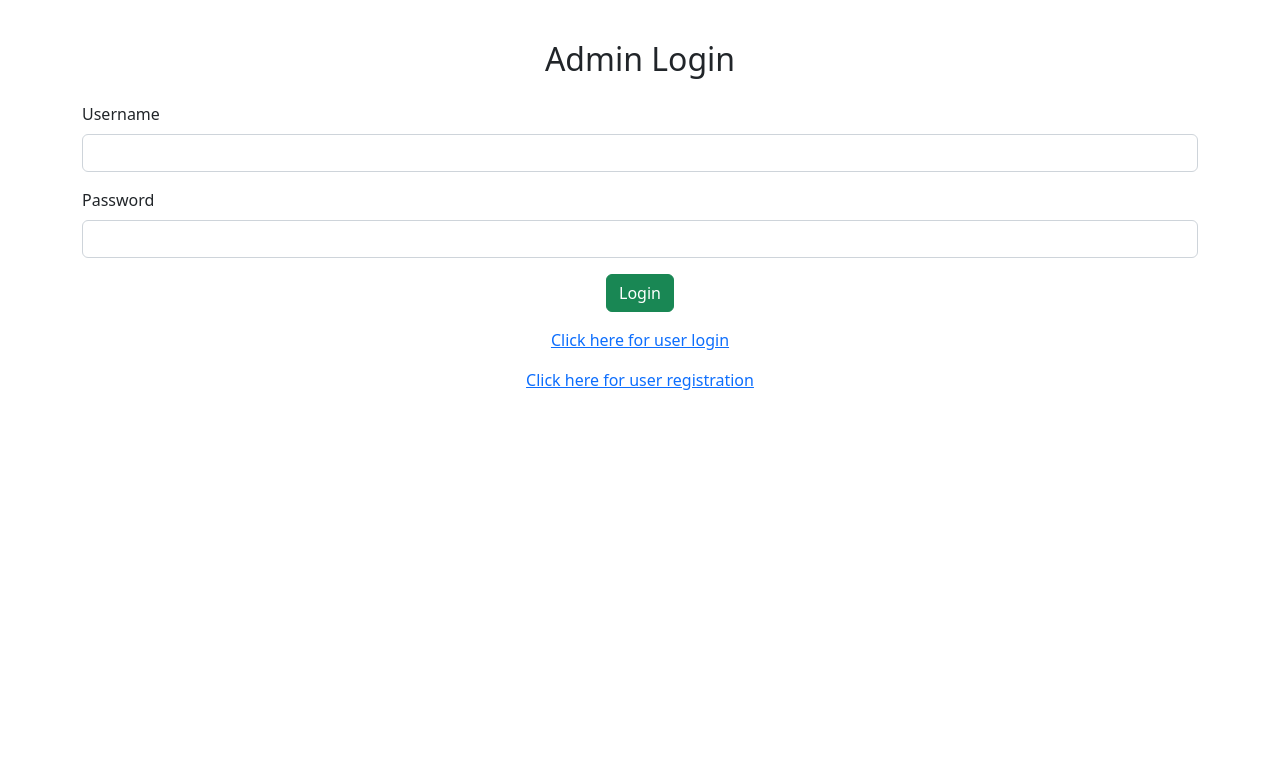
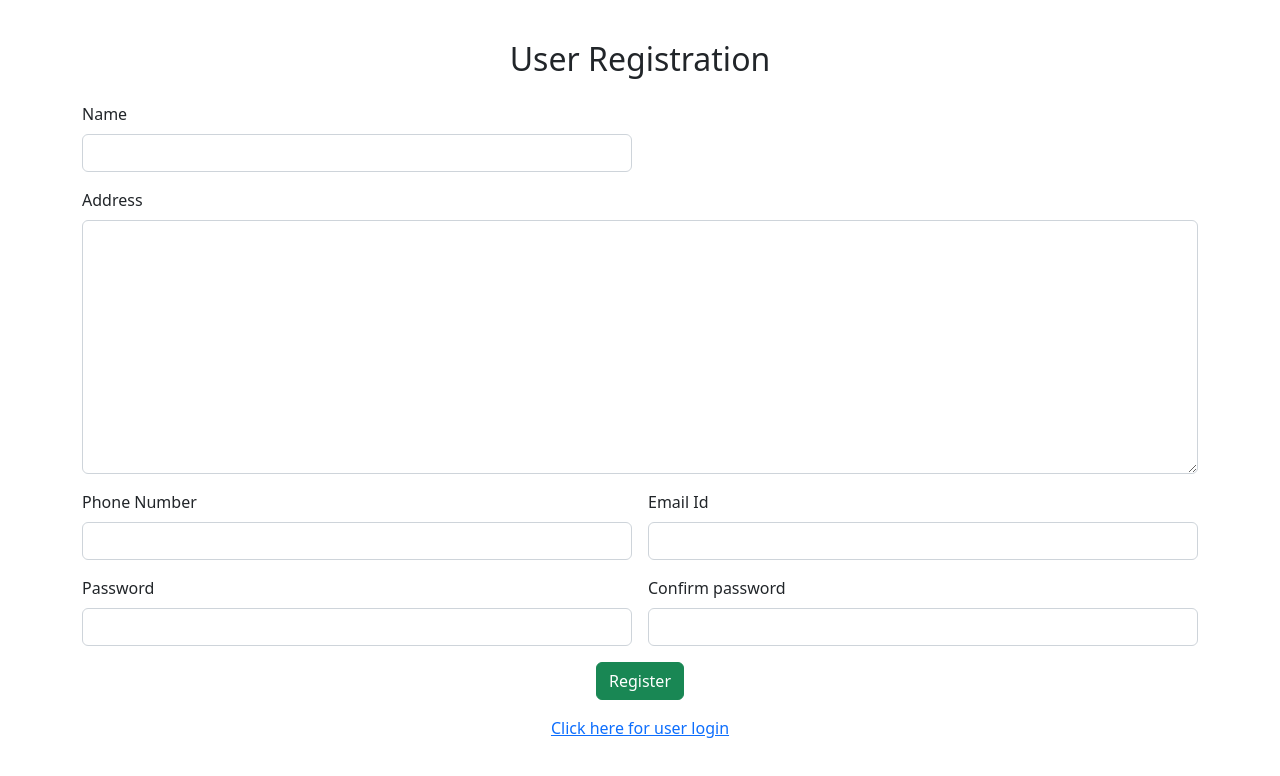
Before and after one commit to Asiyacm/New-Shoppingcart-Angular-App, an Angular app: page / in a window 1280 px wide. Shown: the top 776 px of the page. Built offline with nearby package versions, Linux system fonts and the light colour scheme.

Commit message:
userRegister commit

```diff
--- a/src/app/app.component.html
+++ b/src/app/app.component.html
@@ -1,2 +1,2 @@
-<app-admin-login></app-admin-login>
+<app-user-register></app-user-register>
 <router-outlet></router-outlet>
--- a/src/app/app.module.ts
+++ b/src/app/app.module.ts
@@ -5,11 +5,13 @@ import { AppRoutingModule } from './app-routing.module';
 import { AppComponent } from './app.component';
 import { AdminLoginComponent } from './admin-login/admin-login.component';
 import { FormsModule } from '@angular/forms';
+import { UserRegisterComponent } from './user-register/user-register.component';
 
 @NgModule({
   declarations: [
     AppComponent,
-    AdminLoginComponent
+    AdminLoginComponent,
+    UserRegisterComponent
   ],
   imports: [
     BrowserModule,
--- /dev/null
+++ b/src/app/user-register/user-register.component.html
@@ -0,0 +1,60 @@
+<div class="container">
+    <div class="row">
+        <div class="col col-12 col-sm-12 col-md-12 col-lg-12 col-xl-12 col-xxl-12">
+            <div class="row g-3 mt-4">
+                <div class="col col-12 col-sm-12 col-md-12 col-lg-12 col-xl-12 col-xxl-12 text-center">
+                    <h2>User Registration</h2>
+                </div>
+                <div class="col col-12 col-sm-6 col-md-6 col-lg-6 col-xl-6 col-xxl-6">
+
+                    <label for="" class="form-label">Name</label>
+                    <input name="name" [(ngModel)]="name" type="text" class="form-control">
+
+                </div>
+                <div class="col col-12 col-sm-12 col-md-12 col-lg-12 col-xl-12 col-xxl-12">
+
+                    <label for="" class="form-label">Address</label>
+                    <textarea name="address" [(ngModel)]="address" id="" cols="30" rows="10" class="form-control"></textarea>
+                </div>
+
+                <div class="col col-12 col-sm-6 col-md-6 col-lg-6 col-xl-6 col-xxl-6">
+
+                    <label for="" class="form-label">Phone Number</label>
+                    <input name="phone" [(ngModel)]="phone" type="text" class="form-control">
+
+                </div>
+
+                <div class="col col-12 col-sm-6 col-md-6 col-lg-6 col-xl-6 col-xxl-6">
+                    <label for="" class="form-label">Email Id</label>
+                    <input name="email" [(ngModel)]="email" type="text" class="form-control">
+
+                </div>
+
+                <div class="col col-12 col-sm-6 col-md-6 col-lg-6 col-xl-6 col-xxl-6">
+
+                    <label for="" class="form-label">Password</label>
+                    <input type="password" name="password" [(ngModel)]="password" id="" class="form-control">
+
+                </div>
+
+                <div class="col col-12 col-sm-6 col-md-6 col-lg-6 col-xl-6 col-xxl-6">
+
+                    <label for="" class="form-label">Confirm password</label>
+                    <input type="password" name="cpassword" [(ngModel)]="cpassword" id="" class="form-control">
+
+                </div>
+
+
+                <div class="col col-12 col-sm-12 col-md-12 col-lg-12 col-xl-12 col-xxl-12 text-center">
+                    <button (click)="readValue()" class="btn btn-success">Register</button>
+                </div>
+                <div class="col col-12 col-sm-12 col-md-12 col-lg-12 col-xl-12 col-xxl-12 text-center">
+
+                    <a href="">Click here for user login</a>
+
+                </div>
+
+            </div>
+        </div>
+    </div>
+</div>
--- /dev/null
+++ b/src/app/user-register/user-register.component.ts
@@ -0,0 +1,23 @@
+import { Component } from '@angular/core';
+
+@Component({
+  selector: 'app-user-register',
+  templateUrl: './user-register.component.html',
+  styleUrls: ['./user-register.component.css']
+})
+export class UserRegisterComponent {
+
+  name=""
+  address=""
+  phone=""
+  email=""
+  password=""
+  cpassword=""
+
+  readValue=()=>
+  {
+    let data:any={"name":this.name,"address":this.address,"phone":this.phone,"email":this.email,"password":this.password,"cpassword":this.cpassword}
+    console.log(data)
+  }
+
+}
```
Also changed, not shown: src/app/user-register/user-register.component.css (added).
